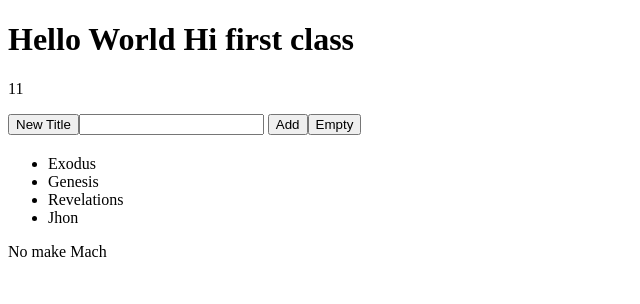
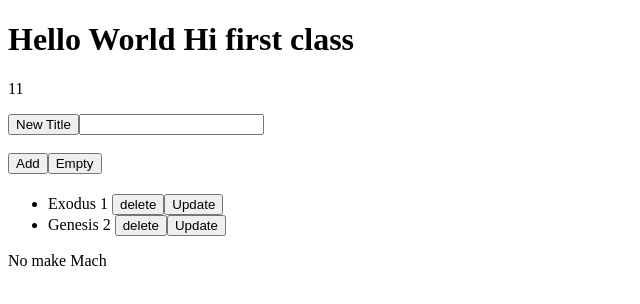
Before and after one commit to riverodc/myapp-angular, an Angular app: page / in a window 1280 px wide. Shown: the top 304 px of the page, without its empty margins (0-640 px from the left). Built offline with nearby package versions, Linux system fonts and the light colour scheme.

Commit message:
Estructuras de Control ngFor

```diff
--- a/src/app/app.component.html
+++ b/src/app/app.component.html
@@ -8,7 +8,8 @@ mi componente si no existe genera un ERROR
 <button (click)="changeTitle()">New Title</button>
 
 <input type="text" [(ngModel)]="bibleBookName" (keydown.enter)="addBibleBook()"> {{bibleBookName}}
-
+<br>
+<br>
 <button (click)="addBibleBook()">Add</button>
 <button (click)="empty()">Empty</button>
 <h2>{{ bibleBookName }}</h2>
@@ -17,8 +18,10 @@ mi componente si no existe genera un ERROR
     No hay Libros
   </li>
 
-  <li *ngFor="let books of bibleBooks">
-        {{ books }}
+  <li *ngFor="let books of bibleBooks; index as i">
+        {{ books }} {{ i + 1}}
+        <button (click)="deleteItem(i)">delete</button>
+        <button (click)="updateItem(i)">Update</button>
   </li>
 </ul>
 
--- a/src/app/app.component.ts
+++ b/src/app/app.component.ts
@@ -11,7 +11,7 @@ export class AppComponent {
 
 
 
-  bibleBooks = ['Exodus', 'Genesis', 'Revelations', 'Jhon'];
+  bibleBooks = ['Exodus', 'Genesis'];
   bibleBookName = '';
 /* Nuevo metodo para agregar un elemento a mi lista */
   addBibleBook() {
@@ -31,5 +31,17 @@ export class AppComponent {
     this.bibleBooks =[];
   }
 
+  deleteItem(index: number) {
+
+    this.bibleBooks.splice(index, 1);
+
+  }
+
+  updateItem(index: number) {
+
+    this.bibleBooks[index] = 'se cambio';
+
+  }
+
 
 }
```
